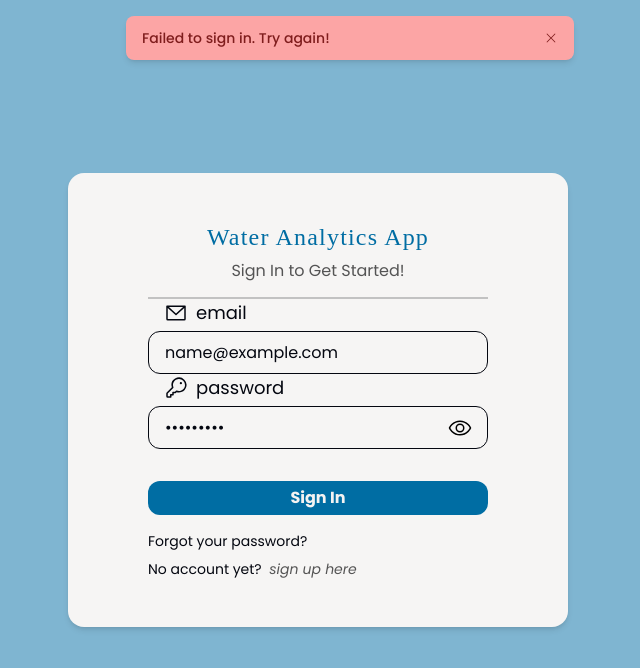
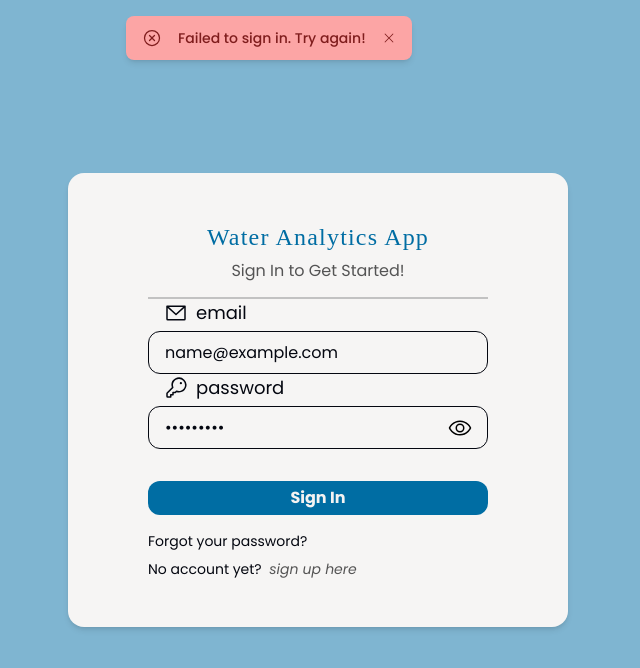
Before and after one commit to bryancastillo10/water-analytics, a React (Vite) app in the folder client/: page / in a window 1280 px wide. Both pictures are taken after typing "name@example.com", "Sample123" into the empty fields and a click on the button "Sign In". Shown: the top 668 px of the page, without its empty margins (322-962 px from the left). Built offline with nearby package versions, Linux system fonts and the light colour scheme; no server answers; a web font is replaced by a local one.

Commit message:
🧩component: add toast icon

```diff
--- a/client/src/components/ui/Toast.tsx
+++ b/client/src/components/ui/Toast.tsx
@@ -1,5 +1,5 @@
 import { useEffect, useState } from "react";
-import { X } from "@phosphor-icons/react";
+import { X, XCircle, WarningCircle, CheckCircle } from "@phosphor-icons/react";
 
 export interface ToastProps{
     status: "success"|"error" | "warning";
@@ -13,11 +13,20 @@ const Toast = ({ status, message, isVisible, onClose }: ToastProps) => {
   const getStatusStyle = (status: string) => {
     switch (status) {
       case "success":
-        return "bg-green-300 text-green-900";
+        return {
+          icon: CheckCircle,
+          style:"bg-green-300 text-green-900"
+        };
       case "error":
-        return "bg-red-300 text-red-900";
+        return {
+          icon: XCircle,
+          style: "bg-red-300 text-red-900"
+        };
       default:
-        return "bg-yellow-300 text-yellow-900";
+        return {
+          icon: WarningCircle,
+          style: "bg-yellow-300 text-yellow-900"
+        };
     }
   };
 
@@ -33,20 +42,21 @@ const Toast = ({ status, message, isVisible, onClose }: ToastProps) => {
     return;
 }, [isVisible]);
 
-
+  const Icon = getStatusStyle(status)["icon"];
   return (
     <div
       className={`
         fixed z-50 flex justify-between items-center gap-x-4
-        min-w-[35%] mx
+        xl:min-w-[20%] xl:max-w-[50%]
         -auto px-4 py-3 rounded-lg shadow-md
-        text-sm font-medium -top-[100%] left-[35%]
+        text-sm font-medium -top-[100%] left-[20%] xl:left-[35%]
         transition-all duration-500 ease-in-out
-        ${getStatusStyle(status)}
+        ${getStatusStyle(status)["style"]}
         transform opacity-0
         ${show ? "top-[1rem] opacity-100" : ""}
       `}
     >
+      <Icon size="20" />
       {message}
       <X
         onClick={onClose}
```
